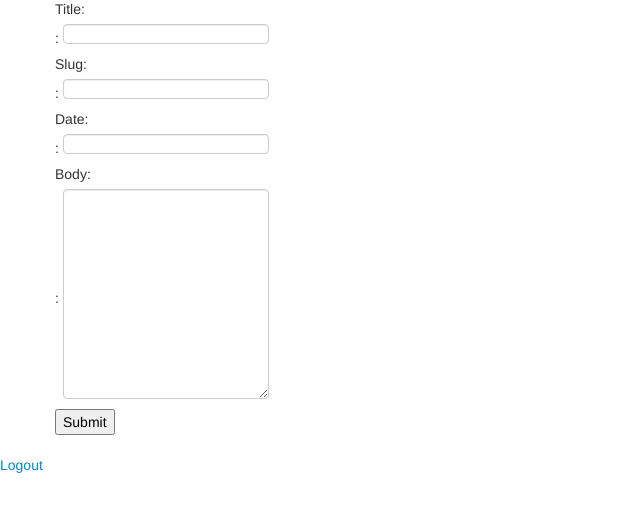
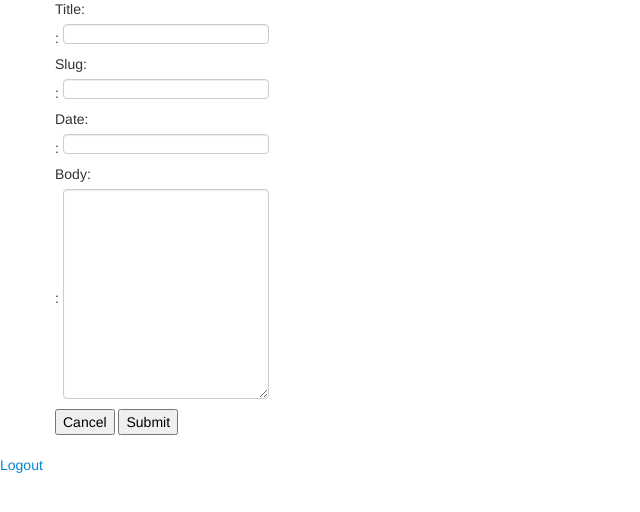
Before and after one commit to parlarjb/toy_blog, a Django app: page /cms/new/ in a window 1280 px wide. Shown: the part 61-573 px from the top of the page, without its empty margins (0-640 px from the left). Run offline with Django 3.2, Linux system fonts and the light colour scheme; the visitor is signed in with stand-in values (Sample User, id 1); some libraries are stand-ins or nearby versions.

Commit message:
Add a Cancel button on new post creation

```diff
--- a/blog/templates/blog/new_post.html
+++ b/blog/templates/blog/new_post.html
@@ -18,7 +18,8 @@
             {{field.label_tag}} : {{field}}
         </div>
     {% endfor %}
-    <input type="submit"/>
+    <input type="submit" value="Cancel" name="_cancel"/>
+    <input type="submit" value="Submit" name="_submit"/>
 
 </form>
 {% endblock %}
--- a/blog/views.py
+++ b/blog/views.py
@@ -31,6 +31,8 @@ def is_staff(function):
 @is_staff
 def new_post(request):
     if request.method == 'POST':
+        if '_cancel' in request.POST:
+            return HttpResponseRedirect('/')
         form = PostForm(request.POST)
         if form.is_valid():
             title = form.cleaned_data['title']
```
